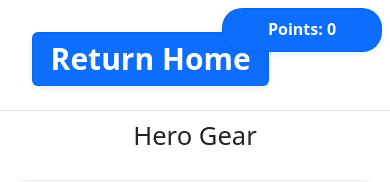
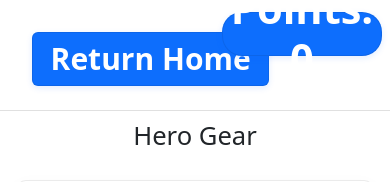
Before and after one commit to suvitasnani/EDD, a plain HTML site: page shop.html in a window 390 px wide. Shown: the top 182 px of the page. Drawn offline with nearby package versions, Linux system fonts and the light colour scheme; no server answers; sample sign-in values are in the browser's storage.

Commit message:
Update style.css

```diff
--- a/style.css
+++ b/style.css
@@ -228,8 +228,8 @@ table th{
 }
 
 @media (max-width: 480px){
-    .pointDisplay{ top: 8px; right: 8px; width: 160px; height: 44px; }
-    .pointDisplay .pointText{ font-size: 1rem; }
+    .pointDisplay{ top: 12px; right: 8px; width: 160px; height: 44px; }
+    .pointDisplay .pointText{ font-size: 2.6rem; }
 }
 
 .lvlTab{
```
